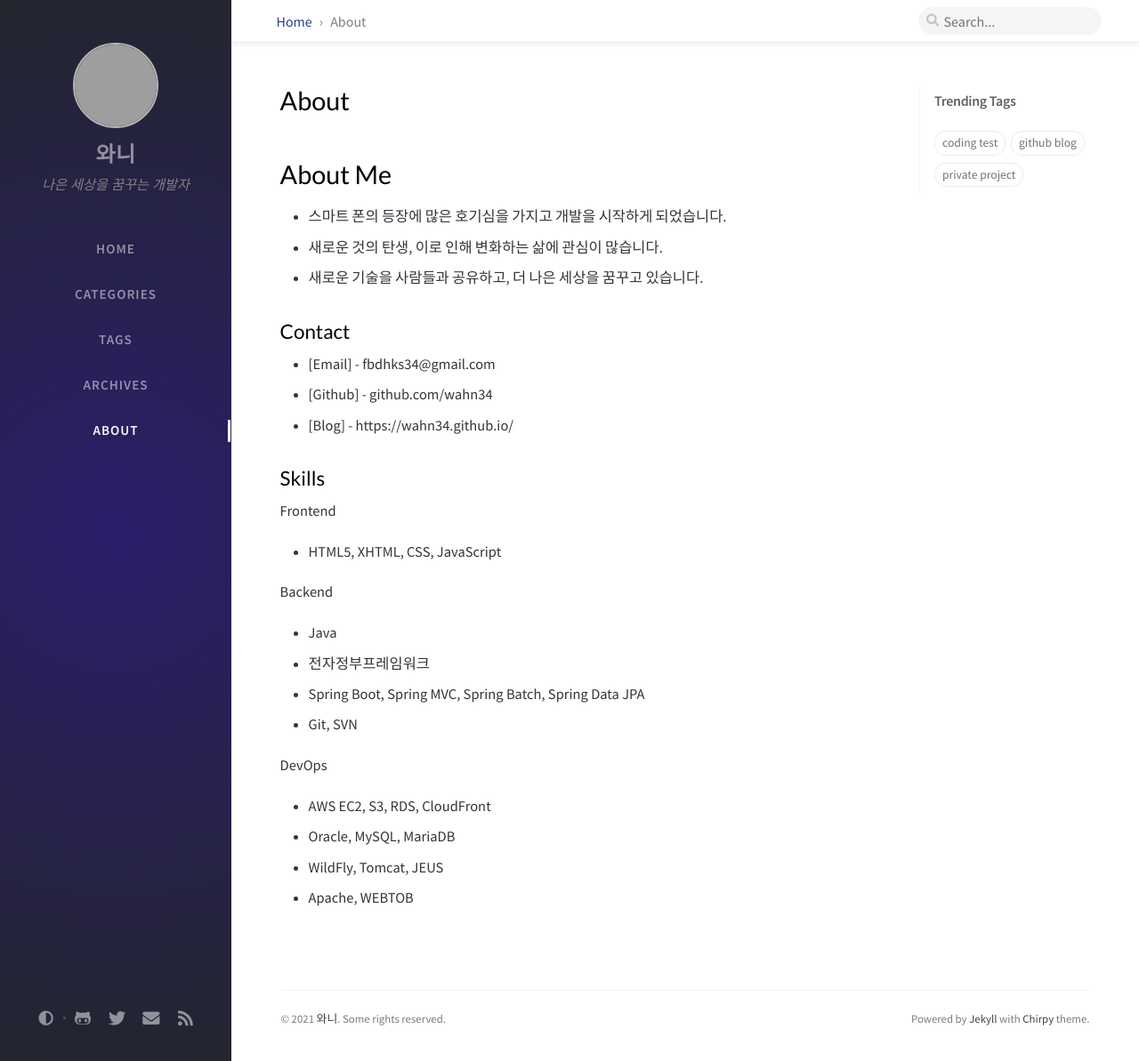
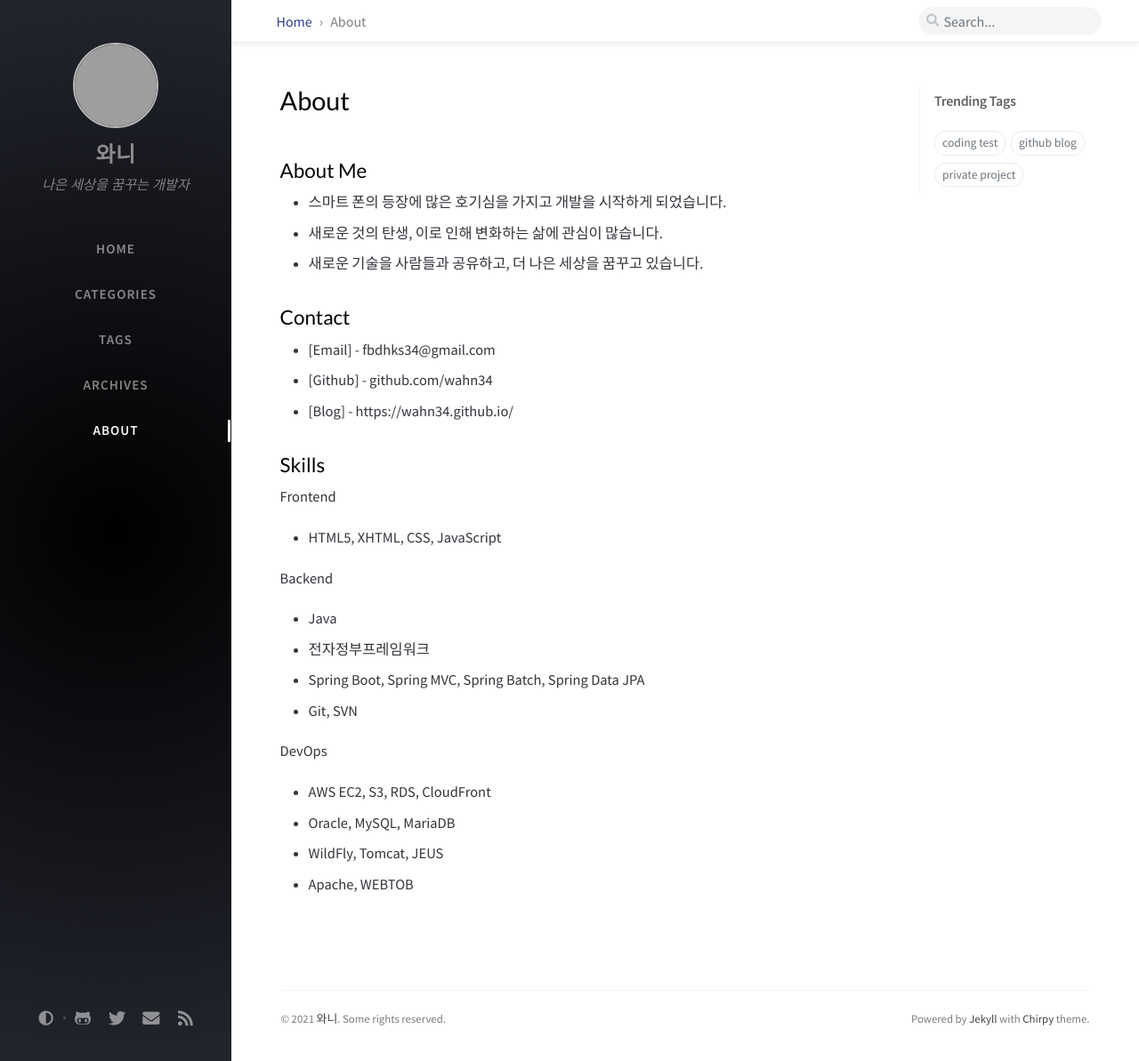
Before and after one commit to wahn34/wahn34.github.io, a Jekyll site: the page built from _tabs/about.md, in a window 1280 px wide and 1193 px high. Shown: the whole window at 89% size. Built offline with Jekyll 4.4.1, drawn with Linux system fonts in a browser that asks for light colours; nearby versions of some CDN libraries; comment, search, counter and statistics services are not loaded; grey boxes are pictures that could not be loaded.

Commit message:
theme changed

```diff
--- a/_sass/colors/dark-typography.scss
+++ b/_sass/colors/dark-typography.scss
@@ -34,7 +34,8 @@
 
   /* Sidebar */
   --nav-cursor-color: rgb(183, 182, 182);
-  --sidebar-bg: radial-gradient(circle, #242424 0%, #1d1f27 100%);
+  /* --sidebar-bg: radial-gradient(circle, #242424 0%, #1d1f27 100%); */
+  --sidebar-bg: radial-gradient(circle, rgb(0, 0, 0) 0%, #1d1f27 100%);
 
   /* Top Bar */
   --topbar-text-color: var(--text-color);
--- a/_sass/colors/light-typography.scss
+++ b/_sass/colors/light-typography.scss
@@ -28,7 +28,7 @@
   /* Sidebar */
   --sidebar-bg: radial-gradient(
     circle,
-    rgba(42, 30, 107, 1) 0%,
+    rgb(0, 0, 0) 0%,
     rgba(35, 37, 46, 1) 100%);
   --nav-cursor-color: #fcfcfc;
 
--- a/_tabs/about.md
+++ b/_tabs/about.md
@@ -5,7 +5,7 @@ order: 4
 ---
 
 
-# About Me
+## About Me
 - 스마트 폰의 등장에 많은 호기심을 가지고 개발을 시작하게 되었습니다.
 - 새로운 것의 탄생, 이로 인해 변화하는 삶에 관심이 많습니다.
 - 새로운 기술을 사람들과 공유하고, 더 나은 세상을 꿈꾸고 있습니다.
```
